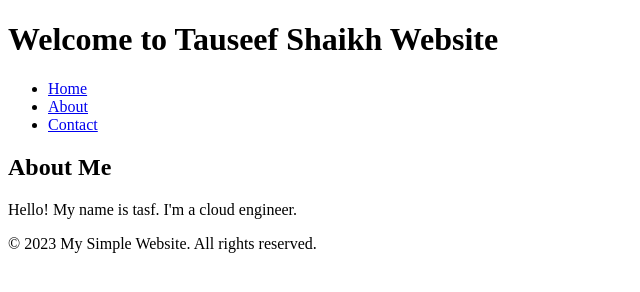
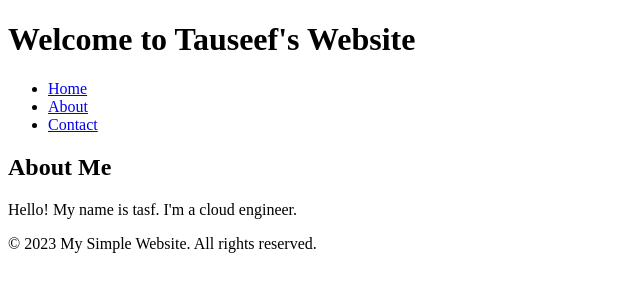
Before and after one commit to tasf9799/cicd-project, a plain HTML site: page index.html in a window 1280 px wide. Shown: the whole page, without its empty margins (0-640 px from the left). Drawn offline with Linux system fonts and the light colour scheme.

Commit message:
Update index.html

```diff
--- a/index.html
+++ b/index.html
@@ -5,7 +5,7 @@
 </head>
 <body>
     <header>
-        <h1>Welcome to Tauseef Shaikh Website</h1>
+        <h1>Welcome to Tauseef's Website</h1>
     </header>
 
     <nav>
```
